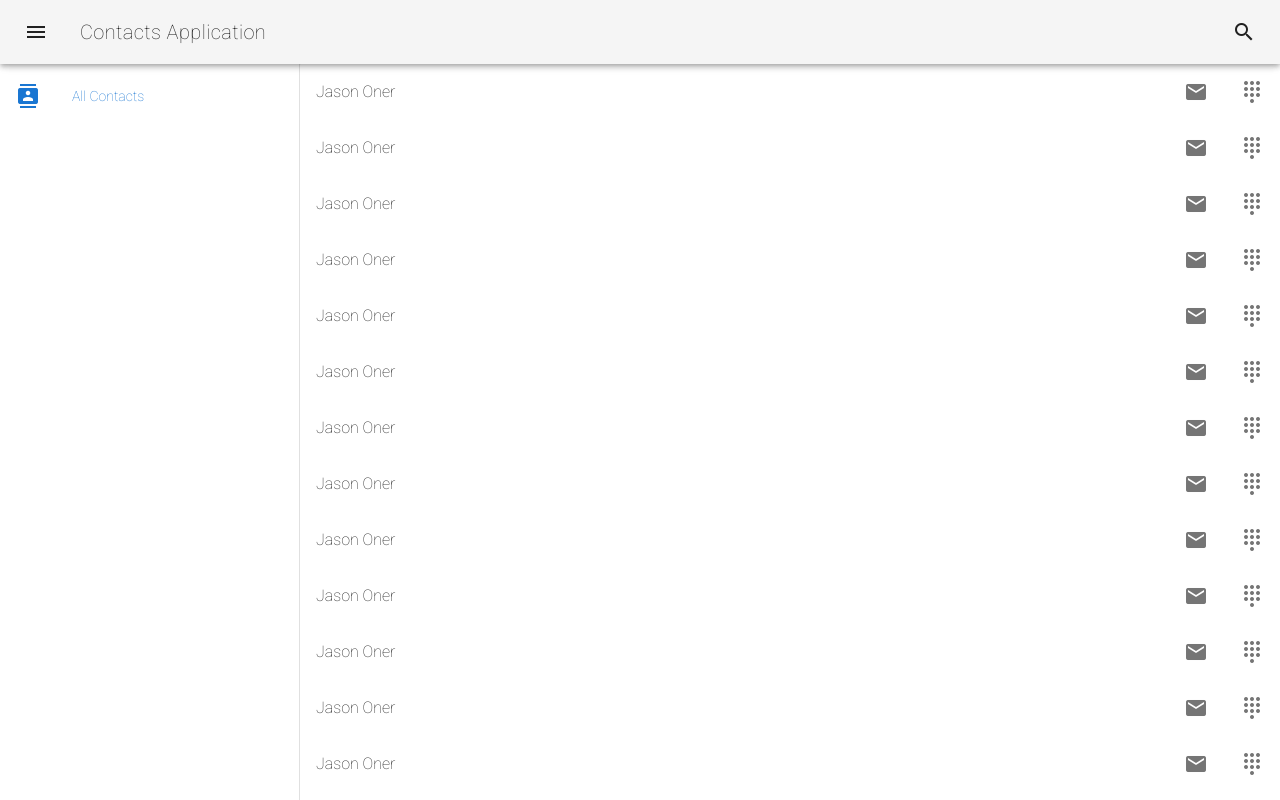
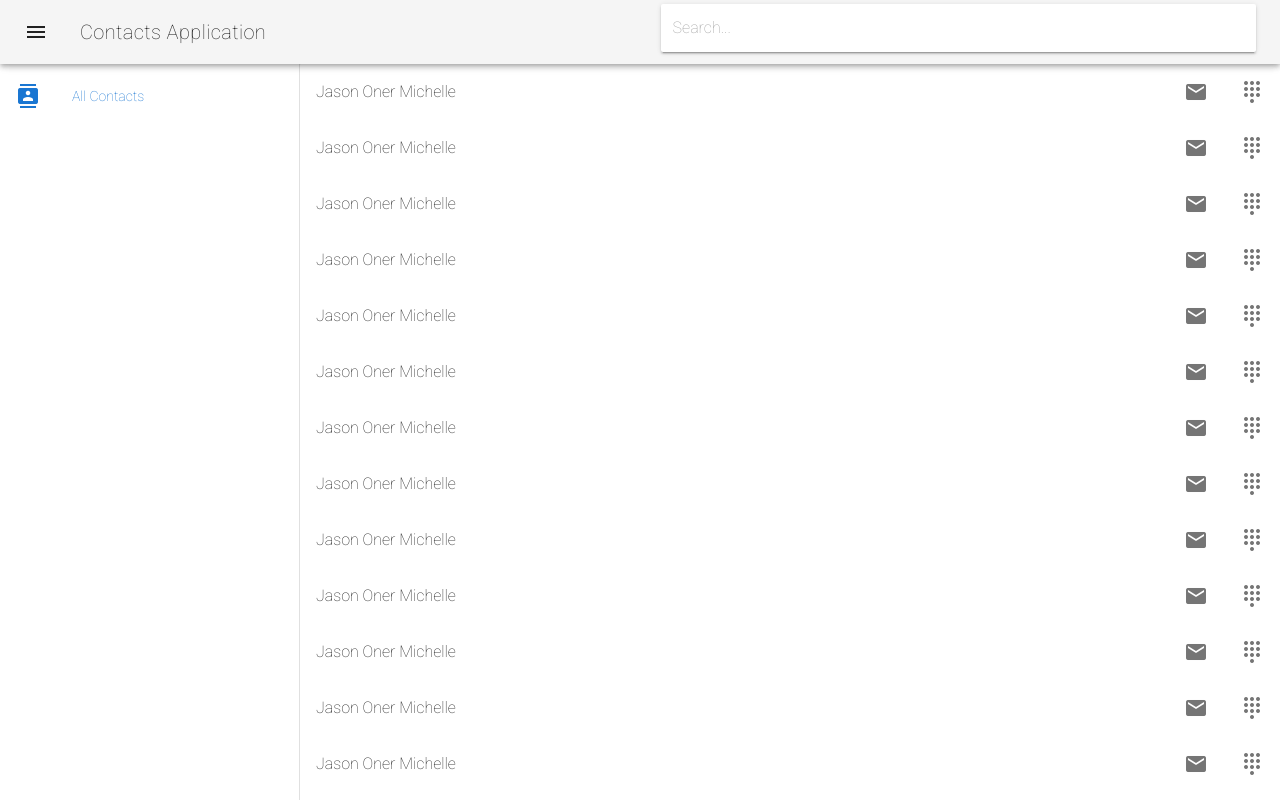
Before and after one commit to pierodicuollo/contacts-app, a Vue app in the folder webapp/: page /#/ in a window 1280 px wide. Shown: the top 800 px of the page. Built offline with nearby package versions, Linux system fonts and the light colour scheme.

Commit message:
search bar and appended lastname in title

```diff
--- a/webapp/src/App.vue
+++ b/webapp/src/App.vue
@@ -32,9 +32,10 @@
 
       <v-toolbar-title v-text="title"></v-toolbar-title>
       <v-spacer></v-spacer>
-      <v-btn icon>
-            <v-icon>search</v-icon>
-          </v-btn>
+      <v-text-field
+        v-model="searchText"
+        light solo placeholder="Search..." >
+      </v-text-field>
     </v-toolbar>
     <v-content>
       <router-view/>
@@ -58,7 +59,8 @@ export default {
       miniVariant: false,
       right: true,
       rightDrawer: false,
-      title: 'Contacts Application'
+      title: 'Contacts Application',
+      searchText: ''
     }
   }
 }
--- a/webapp/src/views/Contacts.vue
+++ b/webapp/src/views/Contacts.vue
@@ -11,7 +11,7 @@
           >
 
             <v-list-tile-content>
-              <v-list-tile-title v-html="item.first_name"></v-list-tile-title>
+              <v-list-tile-title v-html="item.first_name + ' ' + item.last_name"></v-list-tile-title>
             </v-list-tile-content>
 
             <v-list-tile-action>
```
